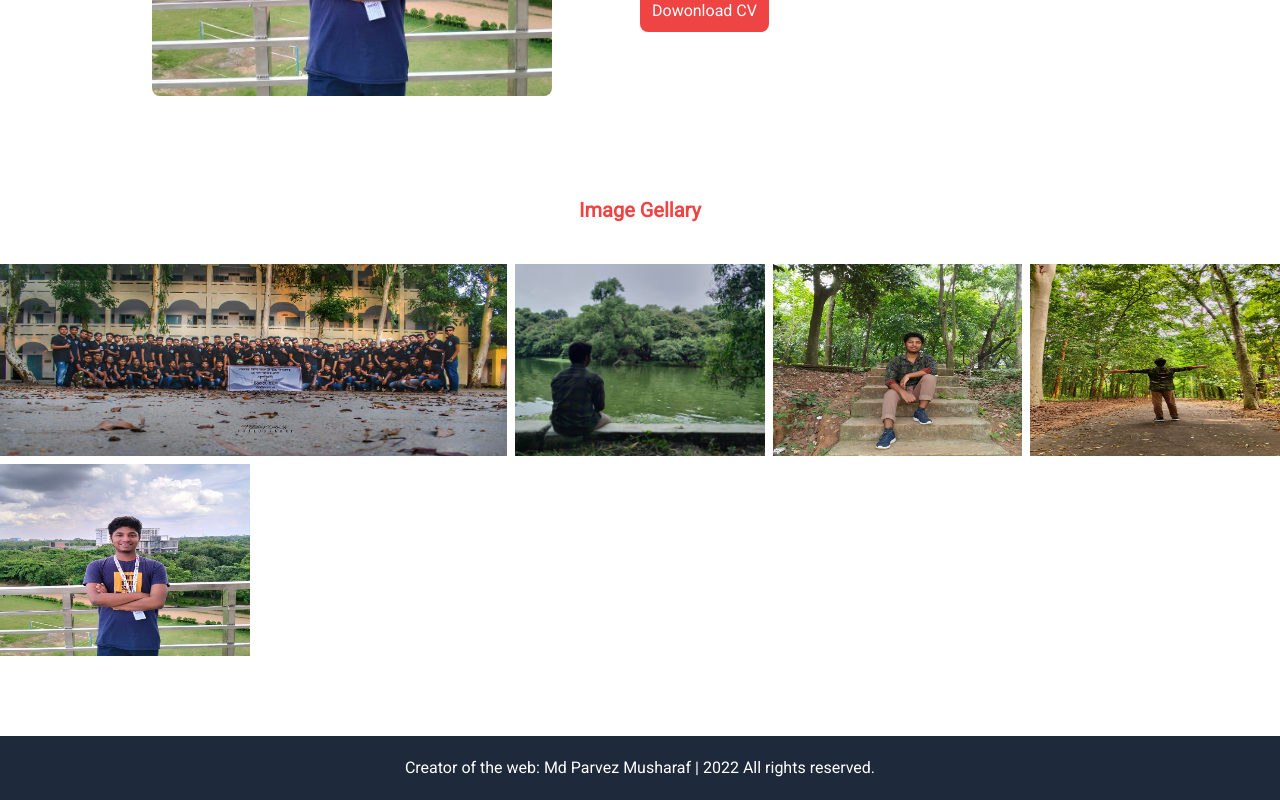
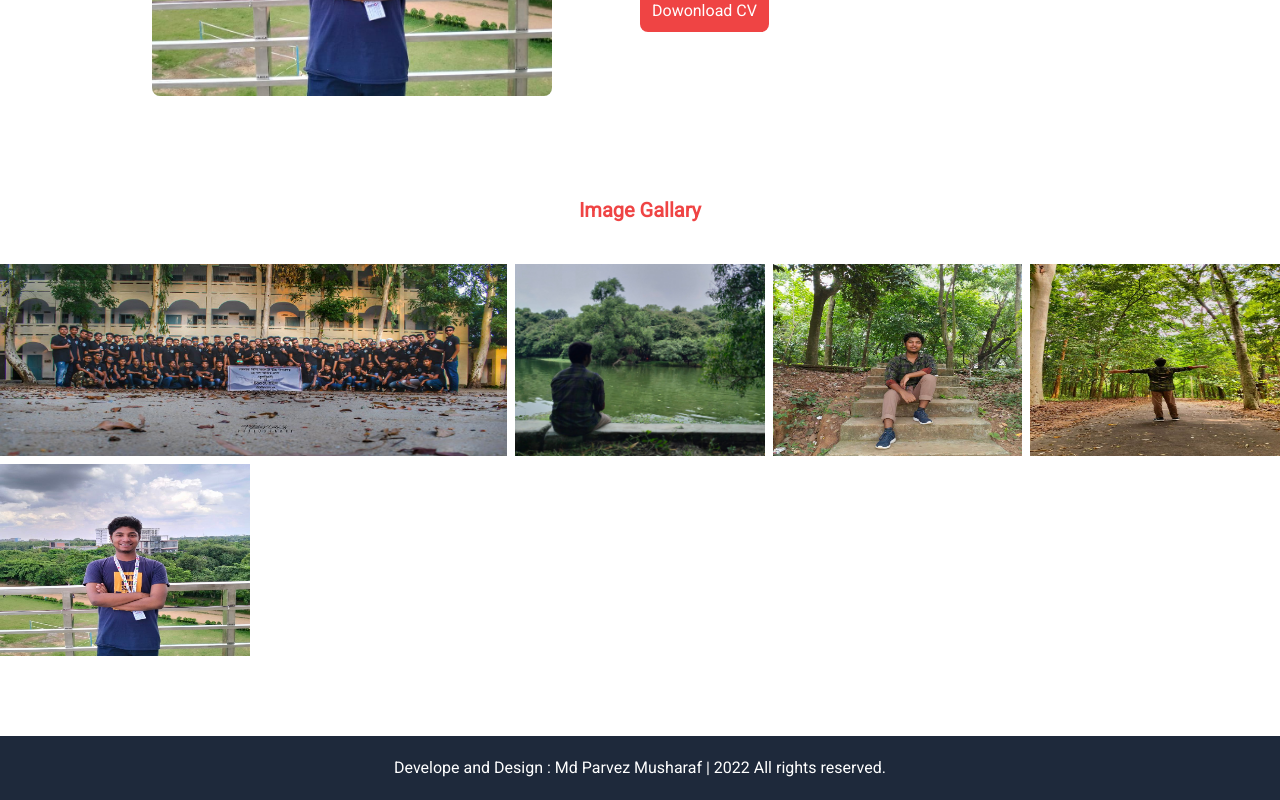
Before and after one commit to parvez-swe/mim, a Next.js app: page / in a window 1280 px wide. Shown: the part 1133-1933 px from the top of the page. Built offline with nearby package versions, Linux system fonts and the light colour scheme.

Commit message:
gellery edit

```diff
--- a/app/layout.tsx
+++ b/app/layout.tsx
@@ -20,7 +20,7 @@ export default function RootLayout({
         {children}
         <div className="flex footer bg-slate-800 h-16 text-white text-center items-center justify-center">
           <span>
-            Creator of the web:{" "}
+            Develope and Design :{" "}
             <a href="https://web.facebook.com/parvez.musharaf.355">
               Md Parvez Musharaf
             </a>{" "}
--- a/app/page.tsx
+++ b/app/page.tsx
@@ -77,7 +77,7 @@ const Pages = () => {
         </div>
       </div>
       {/* gellary */}
-      <h1 className="text-xl text-center font-bold py-10 text-red-500 cursor-pointer">Image Gellary</h1>
+      <h1 className="text-xl text-center font-bold py-10 text-red-500 cursor-pointer">Image Gallary</h1>
       <Gell />
     </>
   );
```
